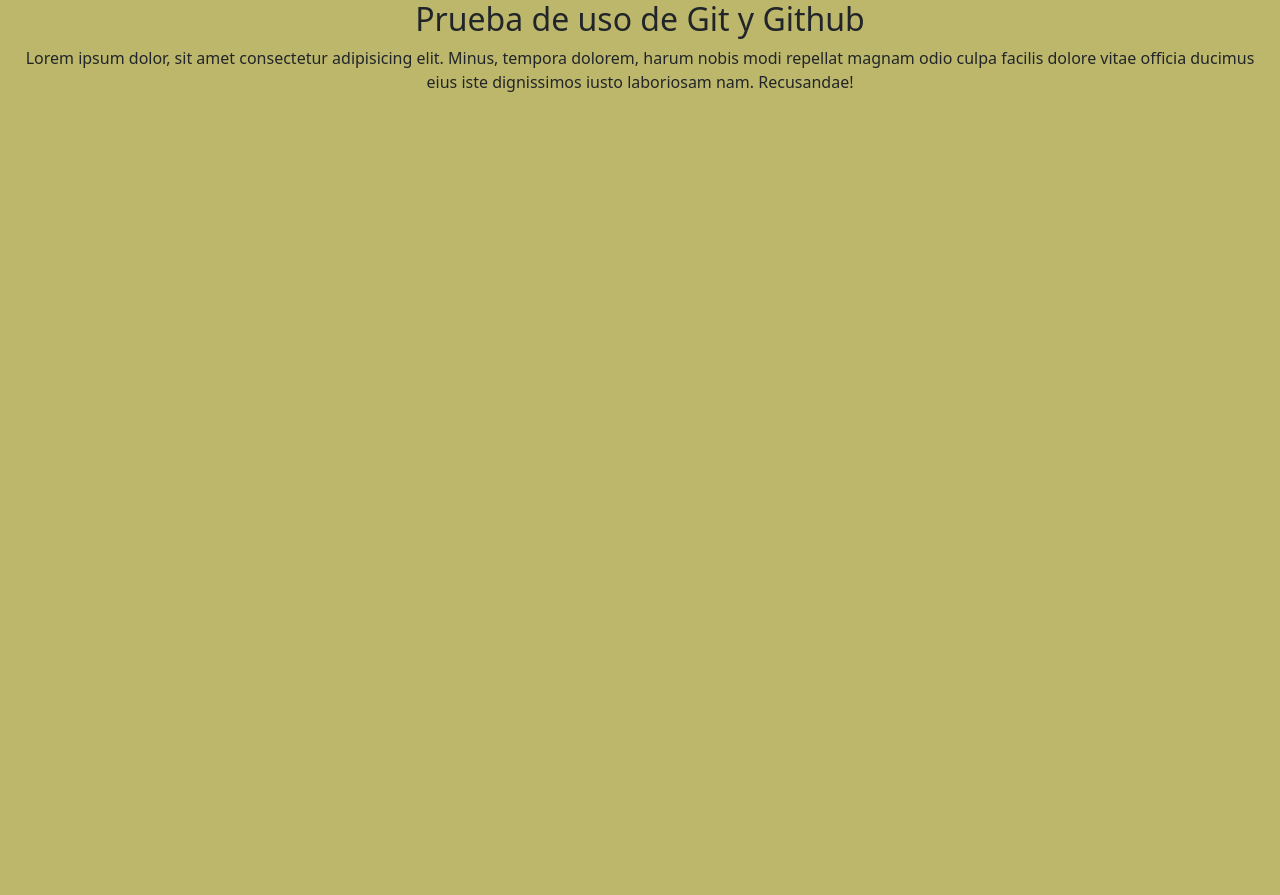
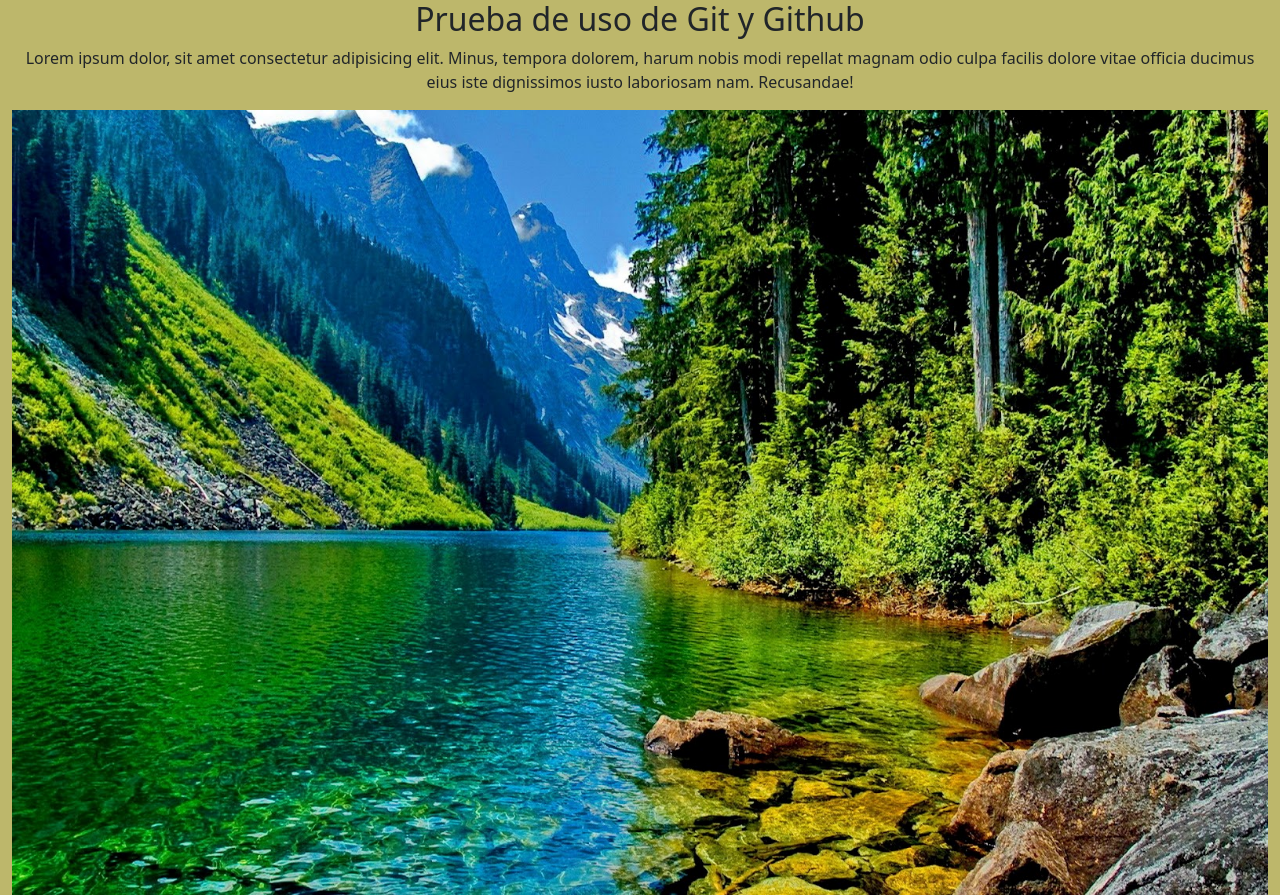
Before and after one commit to amaiur95/miRepositorio1, a plain HTML site: page index.html in a window 1280 px wide. Before the commit the page ends 800 px from the top, so only its background shows below. Drawn offline with nearby package versions, Linux system fonts and the light colour scheme.

Commit message:
Añadida imágen en el index

```diff
--- a/index.html
+++ b/index.html
@@ -23,6 +23,8 @@
         <p>Lorem ipsum dolor, sit amet consectetur adipisicing elit. Minus, tempora dolorem, harum nobis modi
             repellat magnam odio culpa facilis dolore vitae officia ducimus eius iste dignissimos iusto laboriosam
             nam. Recusandae!</p>
+
+        <img class="img-fluid text-center" src="./images/imagen1.jpg" alt="paisaje">
     </main>
     <footer>
         <!-- place footer here -->
```
